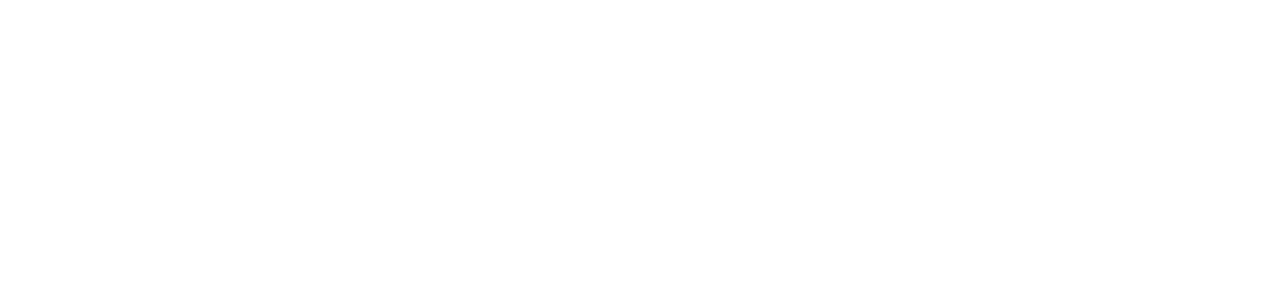
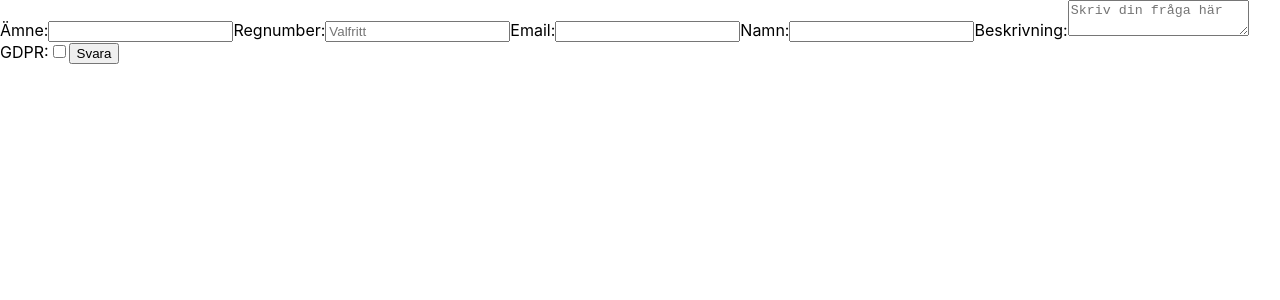
Before and after one commit to stefanhallberg123/frontendnew, a React (Create React App) app: page / in a window 1280 px wide. Shown: the top 300 px of the page. Built offline with nearby package versions, Linux system fonts and the light colour scheme; no server answers.

Commit message:
starting on customerside and attach the php links in navbar

```diff
--- a/src/App.js
+++ b/src/App.js
@@ -2,8 +2,9 @@ import React from "react";
 import "./App.css";
 import { BrowserRouter as Router, Route, Switch } from "react-router-dom";
 import StartMessages from "./components/admin/Start_message/StartMessage";
-import StartCars from "./components/admin/Start_car/StartCar";
+// import StartCars from "./components/admin/Start_car/StartCar";
 import AddMessage from "./components/admin/Start_message/Add_message/AddMessage";
+import Home from "./components/customer/Home/Home";
 
 function App() {
   return (
@@ -11,12 +12,13 @@ function App() {
       <Router>
         <Switch>
           <Route exact path="/admin/messages" component={StartMessages}></Route>
-          <Route exact path="/admin/cars" component={StartCars}></Route>
+          {/* <Route exact path="/admin/cars" component={StartCars}></Route> */}
           <Route
             exact
             path="/admin/messages/add/:id"
             component={AddMessage}
           ></Route>
+          <Route exact path="/" component={Home}></Route>
         </Switch>
       </Router>
     </div>
--- a/src/components/admin/Navbar/Navbar.js
+++ b/src/components/admin/Navbar/Navbar.js
@@ -2,6 +2,11 @@ import React from "react";
 import { NavLink } from "react-router-dom";
 import "./navbar.scss";
 export default function Navbar() {
+  // const goToPhp = () => {
+  //   window.location.href =
+  //     "http://localhost/P.ALbilhandel-backendPHP/php/index.php";
+  // };
+
   return (
     <div>
       <nav className="navbar">
@@ -12,16 +17,18 @@ export default function Navbar() {
         >
           Meddelanden
         </NavLink>
-        <NavLink
-          to="/admin/cars"
+        <a
           className="navbar__link"
-          activeClassName="active"
+          href="http://localhost/P.ALbilhandel-backendPHP/php/index.php"
         >
           Bilar
-        </NavLink>
-        <NavLink className="navbar__link" to="/admin/logout">
-          Logga ut
-        </NavLink>
+        </a>
+        <a
+          className="navbar__link"
+          href="http://localhost/P.ALbilhandel-backendPHP/php/Views/login.php"
+        >
+          Logga Ut
+        </a>
       </nav>
     </div>
   );
--- a/src/components/admin/Start_message/Add_message/AddMessage.js
+++ b/src/components/admin/Start_message/Add_message/AddMessage.js
@@ -22,6 +22,7 @@ export default function AddMessage() {
     };
     fetchMSG();
   }, [id]);
+  // separata startvärden och variabler
   const [msg, setMsg] = useState([]);
   const [email, setEmail] = useState("");
   const [answer, setAnswer] = useState("");
@@ -35,12 +36,14 @@ export default function AddMessage() {
       answer,
       subject,
     })
+      // Sätter startvärden på email och ämne men plockar svaret dynamiskt och skickar till DB
       .then((respone) => {
         console.log(respone.data);
       })
       .catch(function (err) {
         console.log(err);
       });
+    //När man har skickat ett meddelande så hamnar man på start
     setTimeout(() => {
       history.goBack();
     }, 2000);
--- a/src/components/admin/Start_message/StartMessage.js
+++ b/src/components/admin/Start_message/StartMessage.js
@@ -57,7 +57,7 @@ export default function StartMessage(props) {
                 return (
                   <tbody key={i}>
                     <tr>
-                      <td>{m.regnumber.toUpperCase()}</td>
+                      <td>{m.regnumber}</td>
                       <td>{m.subject}</td>
                       <td>{m.name}</td>
                       <td className="notOnPhone">{m.email}</td>
--- /dev/null
+++ b/src/components/customer/Home/Home.js
@@ -0,0 +1,9 @@
+import React from "react";
+import SendMsg from "./SendMsg/SendMsg";
+export default function Home() {
+  return (
+    <div>
+      <SendMsg></SendMsg>
+    </div>
+  );
+}
--- /dev/null
+++ b/src/components/customer/Home/SendMsg/SendMsg.js
@@ -0,0 +1,86 @@
+import React, { useState } from "react";
+import Axios from "axios";
+
+export default function SendMsg() {
+  const [values, setValues] = useState({});
+  const changeData = (e) => {
+    e.persist();
+    setValues((values) => ({ ...values, [e.target.name]: e.target.value }));
+  };
+  console.log(values);
+
+  const submit = (e) => {
+    Axios.post(`http://localhost:5000/`, values)
+      .then((respone) => {
+        console.log(respone.data);
+      })
+      .catch(function (err) {
+        console.log(err);
+      });
+    e.preventDefault();
+  };
+  Axios.get("http://localhost/api/api/read.php").then((response) => {
+    console.log(response.data);
+  });
+
+  return (
+    <form onSubmit={submit}>
+      <label>
+        Ämne:
+        <input
+          type="text"
+          value={values.subject}
+          name="subject"
+          onChange={changeData}
+          required
+        />
+      </label>
+      <label>
+        Regnumber:
+        <input
+          placeholder="Valfritt"
+          type="text"
+          value={values.regnumber}
+          name="regnumber"
+          onChange={changeData}
+        />
+      </label>
+      <label>
+        Email:
+        <input
+          type="email"
+          value={values.email}
+          name="email"
+          onChange={changeData}
+          required
+        />
+      </label>
+      <label>
+        Namn:
+        <input
+          type="text"
+          value={values.name}
+          name="name"
+          onChange={changeData}
+          required
+        />
+      </label>
+      <label>
+        Beskrivning:
+        <textarea
+          type="text"
+          placeholder="Skriv din fråga här"
+          value={values.description}
+          name="description"
+          onChange={changeData}
+          required
+        />
+      </label>
+      <label>
+        GDPR:
+        <input type="checkbox" />
+      </label>
+      <button type="submit">Svara</button>
+    </form>
+  );
+}
```
Also changed, not shown: src/components/customer/Home/SendMsg/sendMsg.scss (added), src/components/customer/Home/home.scss (added), 2 other files (tests, documents, lock files or other folders).
